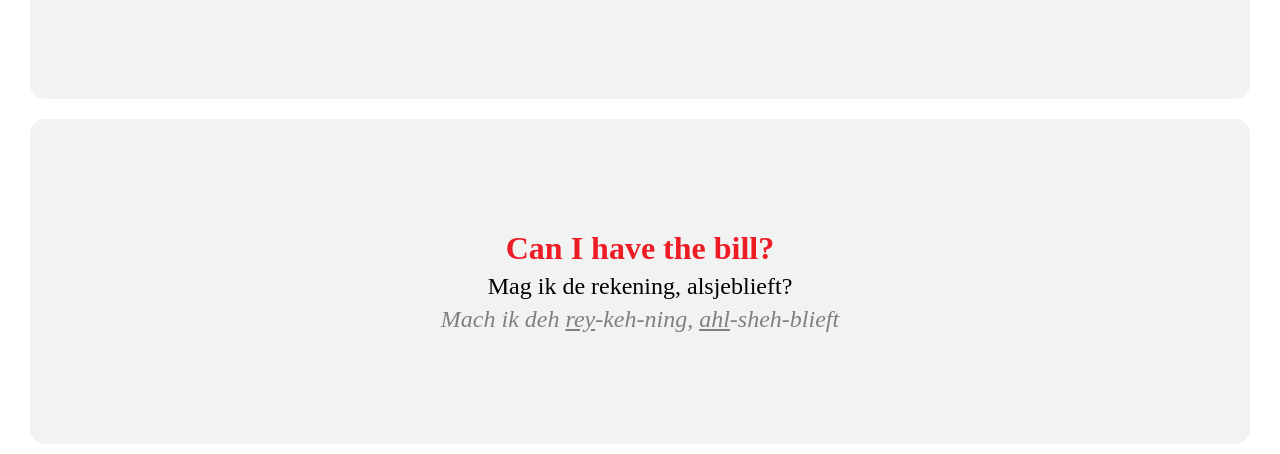
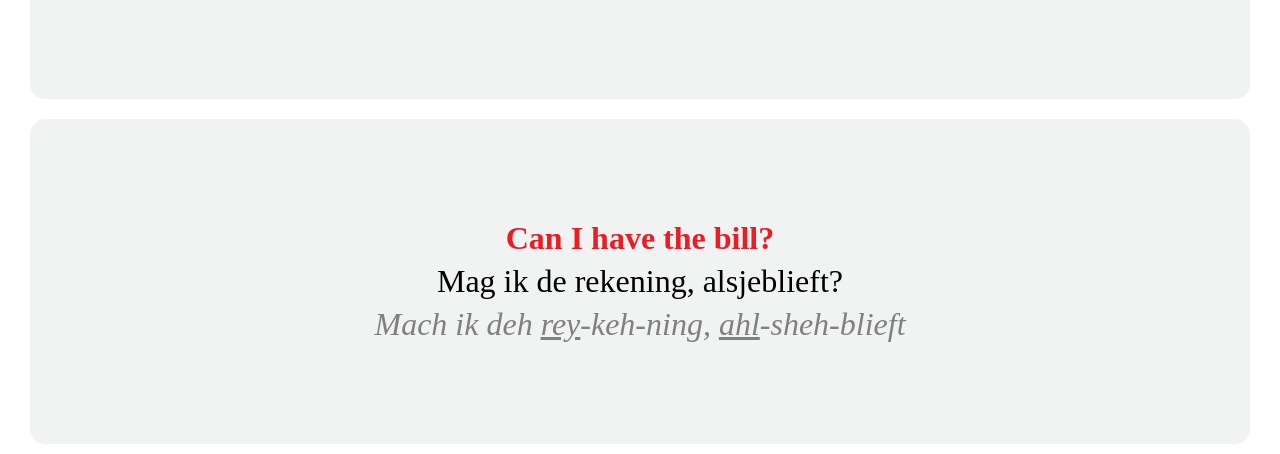
Before and after one commit to Joost-van-Grieken/JVG, a plain HTML site: page dutch101/categories/order.html in a window 1280 px wide. Shown: the part 693-1147 px from the top of the page. Drawn offline with Linux system fonts and the light colour scheme.

Commit message:
1.4.2
Font grote update

```diff
--- a/css/stylesheet.css
+++ b/css/stylesheet.css
@@ -23,6 +23,10 @@ h1 {
   font-size: 3em;
 }
 
+p {
+  font-size: 2em
+}
+
 h1, h2 {
   margin: 0 auto;
   color: white;
@@ -46,7 +50,6 @@ main {
 
 main p{
   padding: 10px 0px;
-  font-size: 2em;
 }
 
 main h2 {
@@ -210,7 +213,6 @@ nav ul li a {
   font-size: 2em;
 }
 
-.conversation p {font-size: 1.5em;}
 p em {color: grey;}
 
 .conversation p {
```
